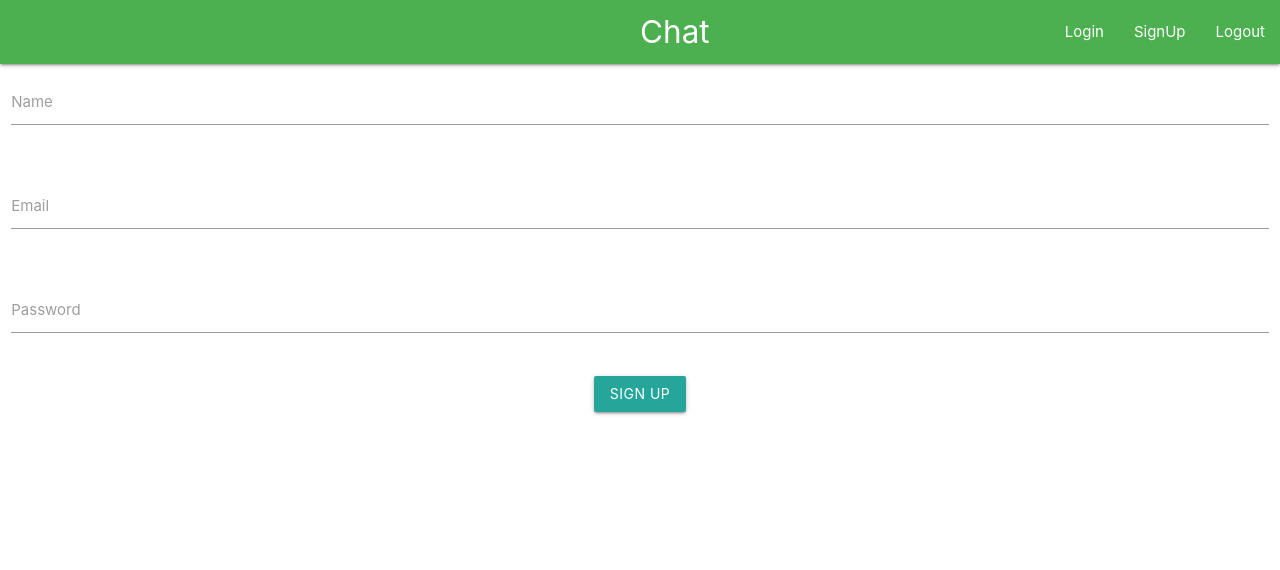
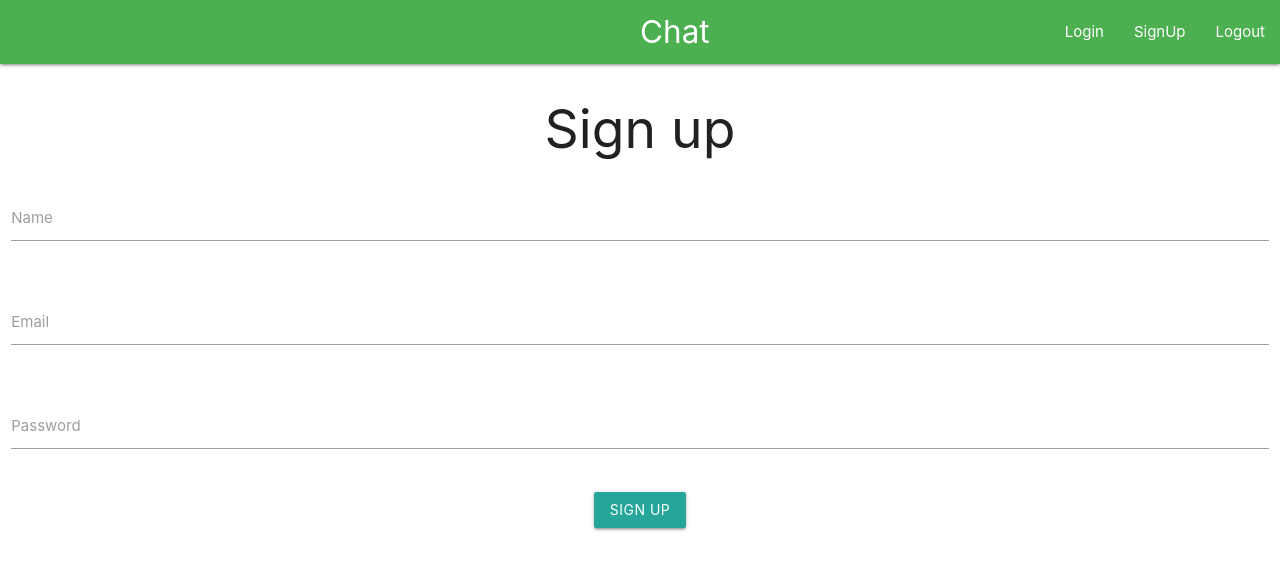
Before and after one commit to swapnilhota/mern-chat-application, a React (Create React App) app in the folder client/: page /signup in a window 1280 px wide. Shown: the top 570 px of the page. Built offline with nearby package versions, Linux system fonts and the light colour scheme; no server answers.

Commit message:
update signup

```diff
--- a/client/src/components/auth/Signup.js
+++ b/client/src/components/auth/Signup.js
@@ -47,6 +47,7 @@ const Signup = () => {
 
     return (
         <div className="row">
+            <h2>Sign up</h2>
             <form className="col s12" onSubmit={submitHandler} >
                 <div className="row">
                     <div className="input-field col s12">
```
